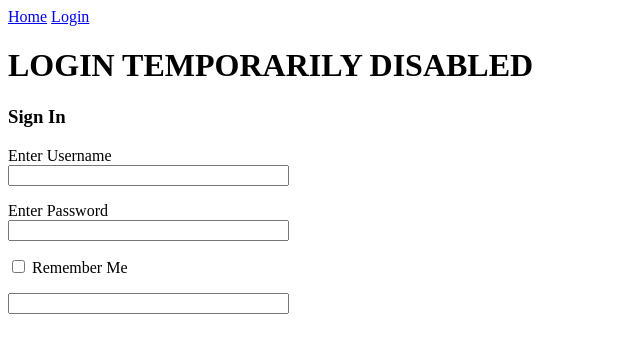
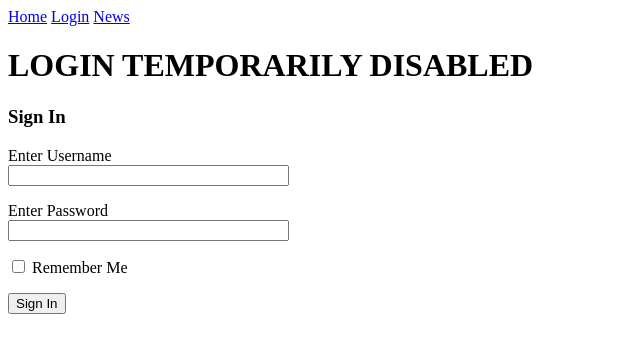
Before and after one commit to tryingtolearn11/watcher, a Flask app: page /login in a window 1280 px wide. Shown: the top 353 px of the page, without its empty margins (0-640 px from the left). Run offline with Flask 2, Linux system fonts and the light colour scheme.

Commit message:
news route

```diff
--- a/app/routes.py
+++ b/app/routes.py
@@ -19,3 +19,13 @@ def index():
 def login():
     form=LoginForm()
     return render_template("login.html", title="Login", form=form)
+
+
+
+
+
+
+
+@app.route('/news')
+def news():
+    return redirect(url_for('index'))
--- a/app/templates/base.html
+++ b/app/templates/base.html
@@ -5,7 +5,10 @@
 
     <div>
         <a href="{{ url_for('index') }}">Home</a>
+
         <a href="{{ url_for('login') }}">Login</a>
+
+        <a href="{{ url_for('news') }}">News</a>
     </div>
 
 
--- a/app/templates/login.html
+++ b/app/templates/login.html
@@ -17,7 +17,7 @@
         </p>
 
         <p>{{ form.remember_me() }} {{ form.remember_me.label }}</p>
-        <p> {{ form.username(size=32) }}</p>
+        <p> {{ form.submit() }}</p>
     </form>
 
 
```
